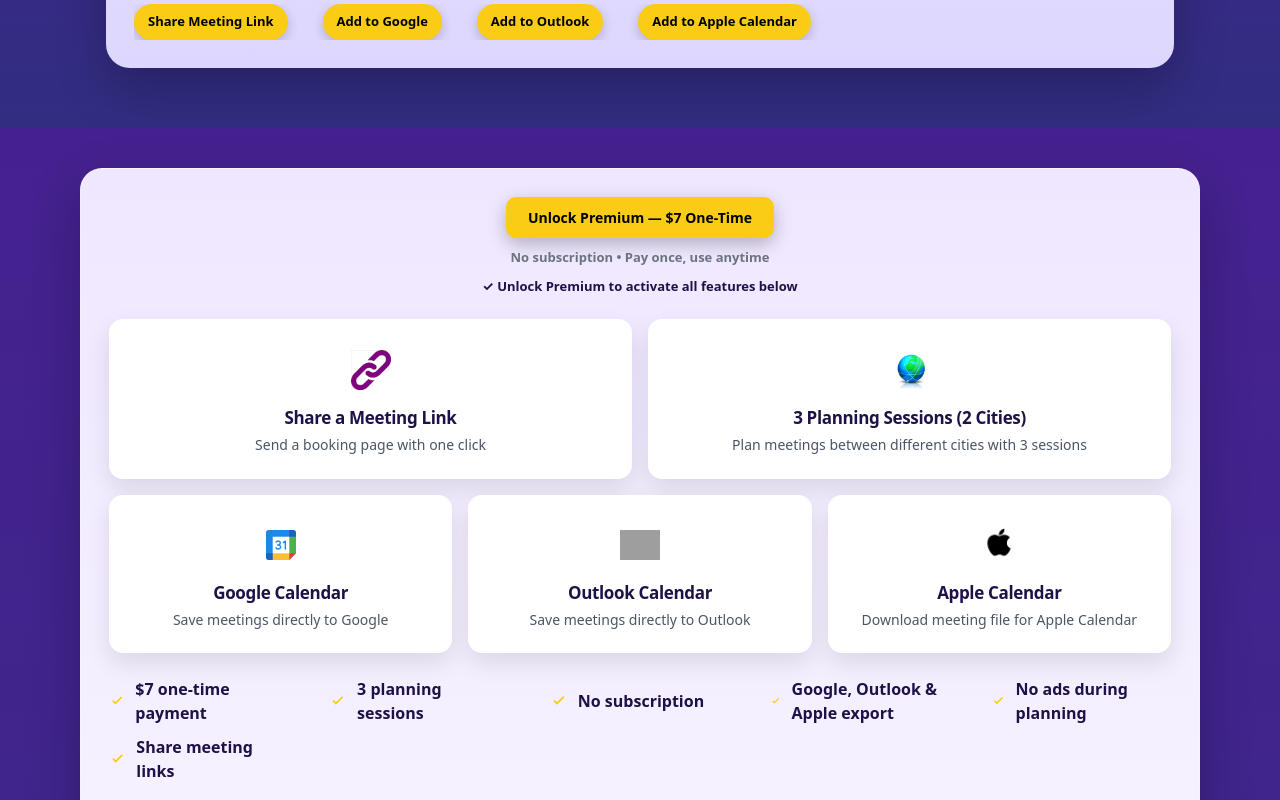
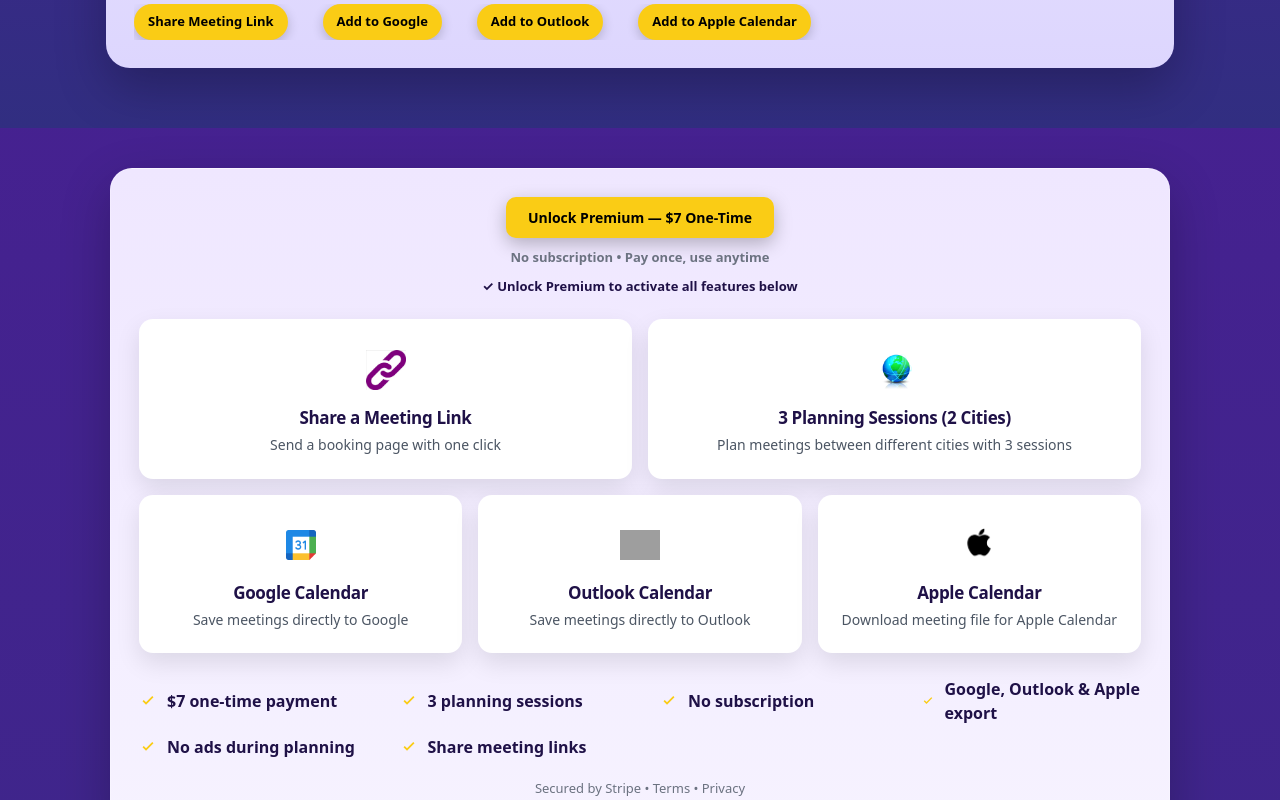
Before and after one commit to techtalk1282/Best-Meeting-Time, a Next.js app: page / in a window 1280 px wide. Shown: the part 640-1440 px from the top of the page. Built offline with nearby package versions, Linux system fonts and the light colour scheme; grey boxes are pictures that could not be loaded.

Commit message:
FIX: stabilize PremiumFeatures layout with consistent container wrapper (no logic changes)
Wrap premium features in a styled section for better layout.

```diff
--- a/app/ui/LayoutShell.tsx
+++ b/app/ui/LayoutShell.tsx
@@ -61,7 +61,23 @@ export default function LayoutShell({
     >
       <section id="hero">{hero}</section>
       <section id="tool-preview">{toolPreview}</section>
-      <section>{premiumFeatures}</section>
+      <section
+  style={{
+    width: "100%",
+    display: "flex",
+    justifyContent: "center",
+    padding: "0 16px",
+  }}
+>
+  <div
+    style={{
+      width: "100%",
+      maxWidth: "1100px",
+    }}
+  >
+    {premiumFeatures}
+  </div>
+</section>
 
       {showAdContent && (
         <section
```
